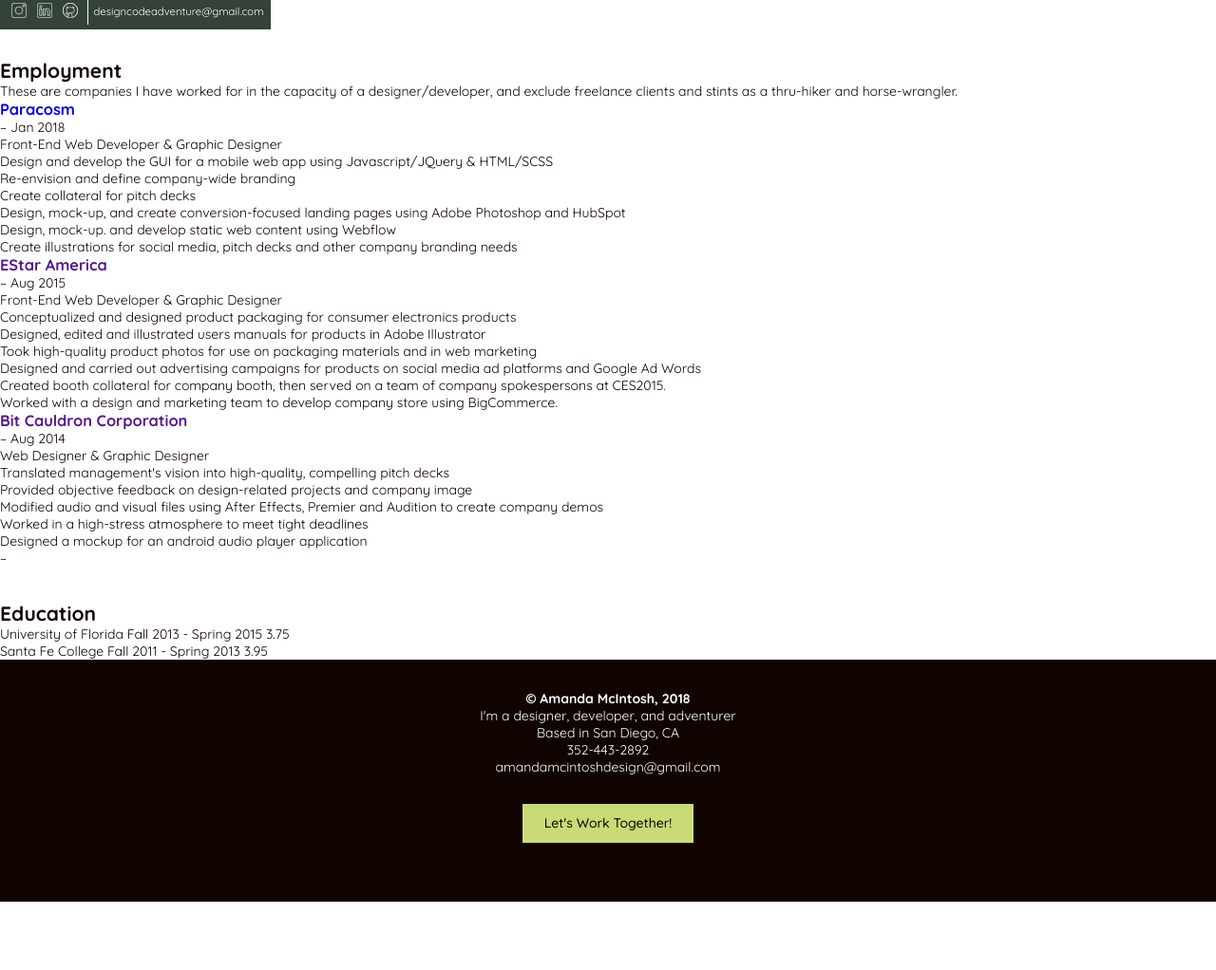
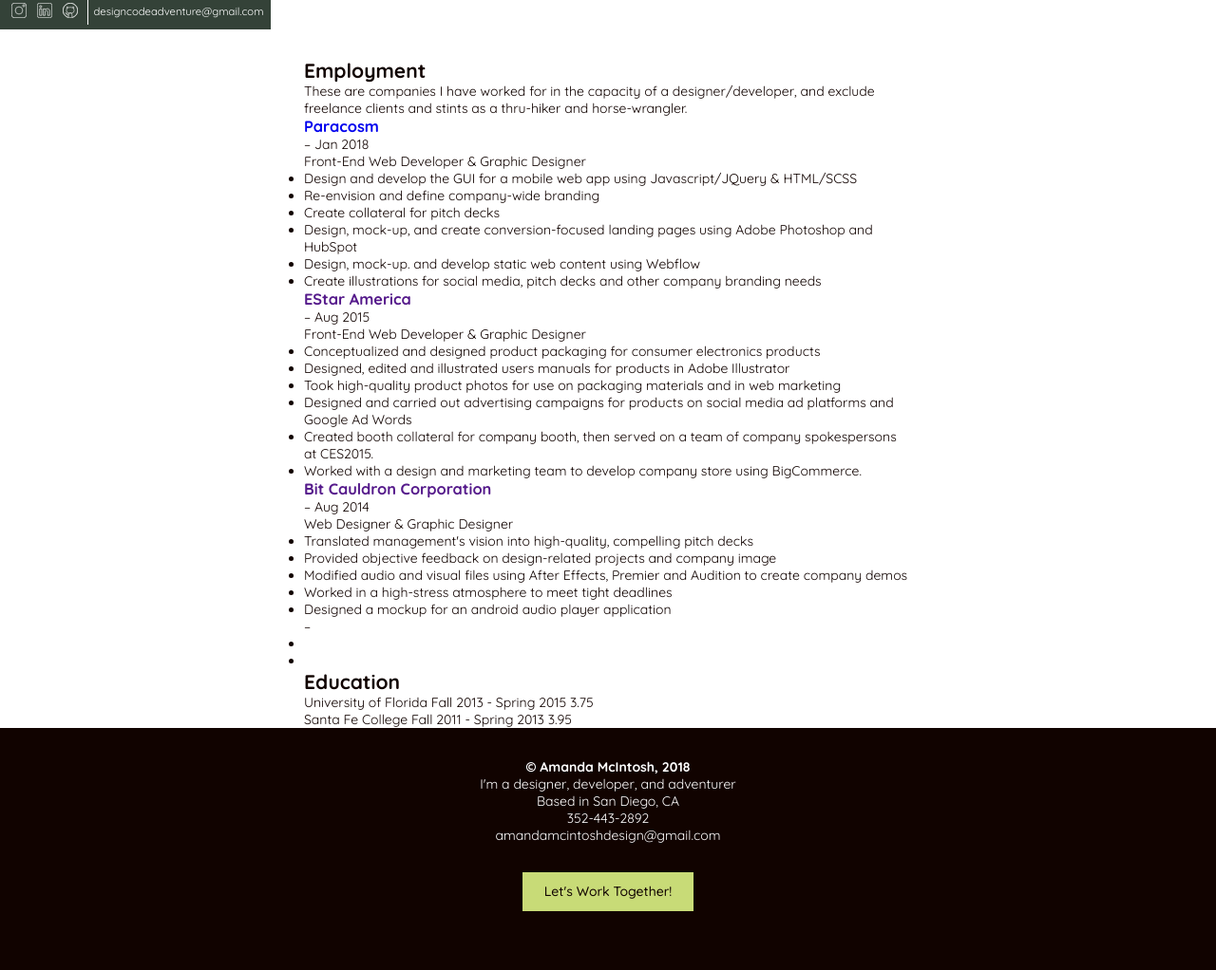
Before and after one commit to ammcintosh1/amandamcintosh.fun, a PHP site: page /site/resume.html in a window 1280 px wide. Shown: the part 39-1061 px from the top of the page at 95% size. Before the commit the page ends 989 px from the top, so only its background shows below. Run offline with PHP 8.4, Linux system fonts and the light colour scheme; style sheets or scripts are compiled from the project's sources.

Commit message:
Formatting resume page

```diff
--- a/dev/assets/css/scss/style.scss
+++ b/dev/assets/css/scss/style.scss
@@ -561,6 +561,14 @@ header {
   }
 
 /* ============== */
+/* PAGE: RESUME
+/* ============== */
+.resume {
+  max-width: 50%;
+  margin: auto;
+}
+
+/* ============== */
 /* PAGE: CONTACT
 /* ============== */
 .contact-form-container {
```
Also changed, not shown: dev/assets/css/style.css (+7 -0 lines), 1 other file.
